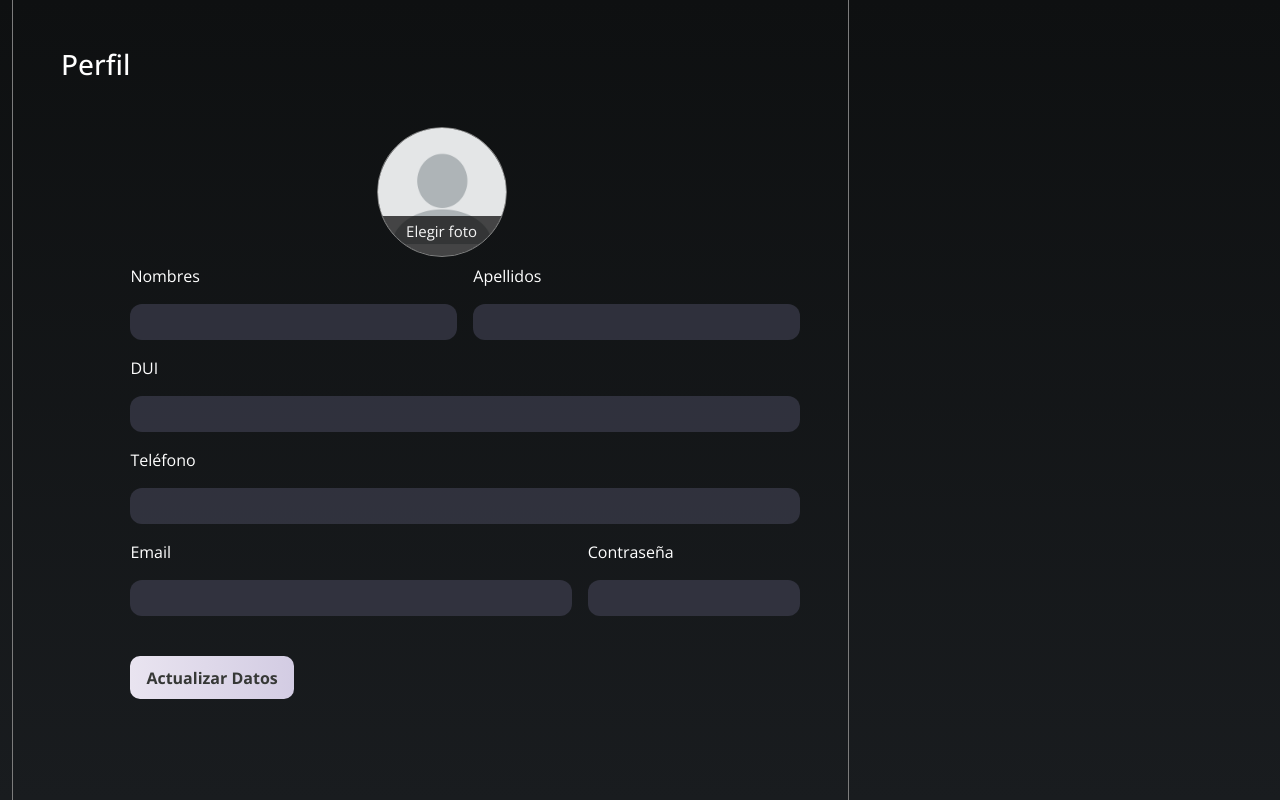
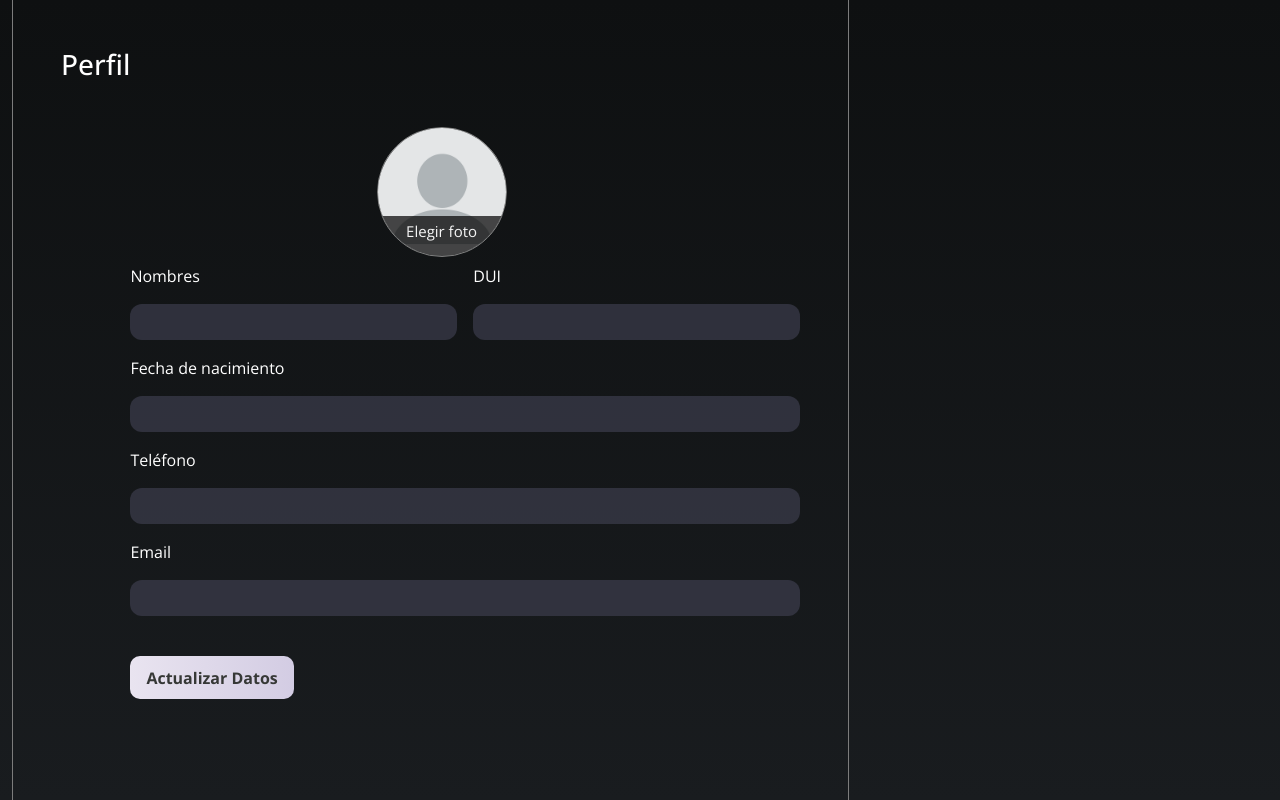
Before and after one commit to bullshitprojects/A1-Finance, a PHP site: page /view/profile.php in a window 1280 px wide. Run offline with PHP 8.4, Linux system fonts and the light colour scheme; some libraries are stand-ins or nearby versions.

Commit message:
profile css

```diff
--- a/view/profile.php
+++ b/view/profile.php
@@ -30,25 +30,22 @@
                         <input type="text" class="form-control" id="inputName">
                     </div>
                     <div class="col-md-6">
-                        <label class="form-label">Apellidos</label>
+                        <label class="form-label">DUI</label>
                         <input type="text" class="form-control" id="inputLastName">
                     </div>
                     <div class="col-12">
-                        <label class="form-label">DUI</label>
+                        <label class="form-label">Fecha de nacimiento</label>
                         <input type="text" class="form-control" id="inputDUI">
                     </div>
                     <div class="col-12">
                         <label class="form-label">Teléfono</label>
                         <input type="text" class="form-control" id="inputPhoneNumber">
                     </div>
-                    <div class="col-8">
+                    <div class="col-12">
                         <label class="form-label">Email</label>
                         <input type="email" class="form-control" id="inputEmail">
                     </div>
-                    <div class="col-4">
-                        <label class="form-label">Contraseña</label>
-                        <input type="password" class="form-control" id="inputEmail">
-                    </div>
+
                     <div class="col-12">
                         <br>
                         <button type="submit" class="submit">Actualizar Datos</button>
```
Also changed, not shown: view/login.php (added).
